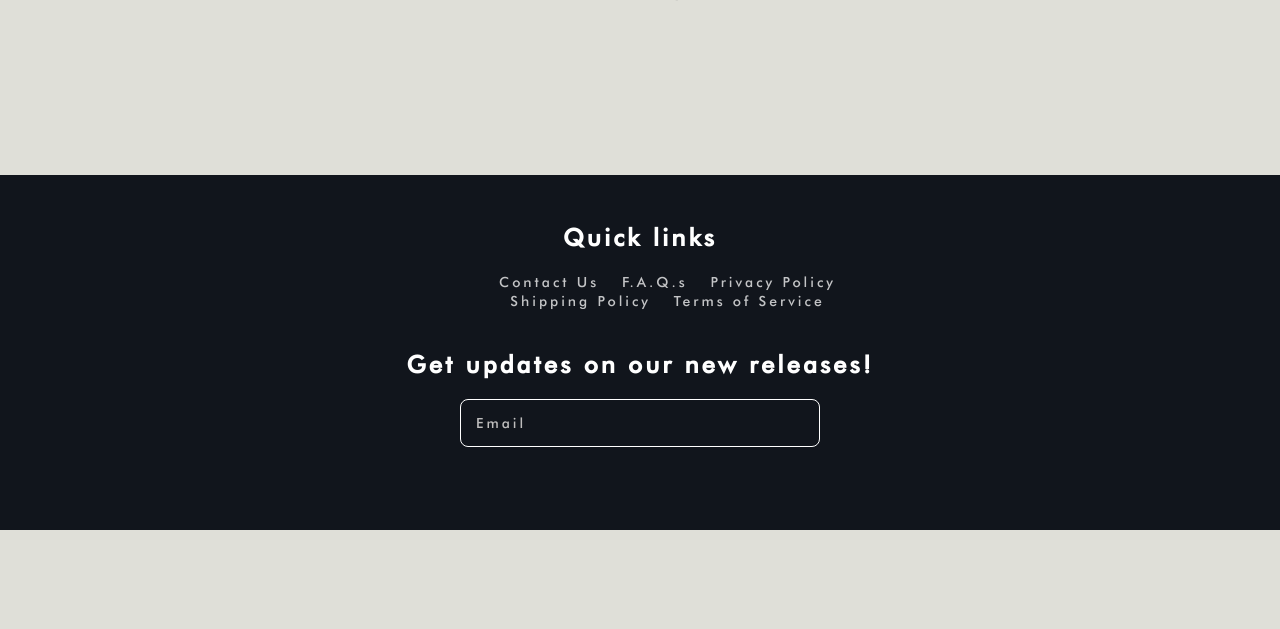
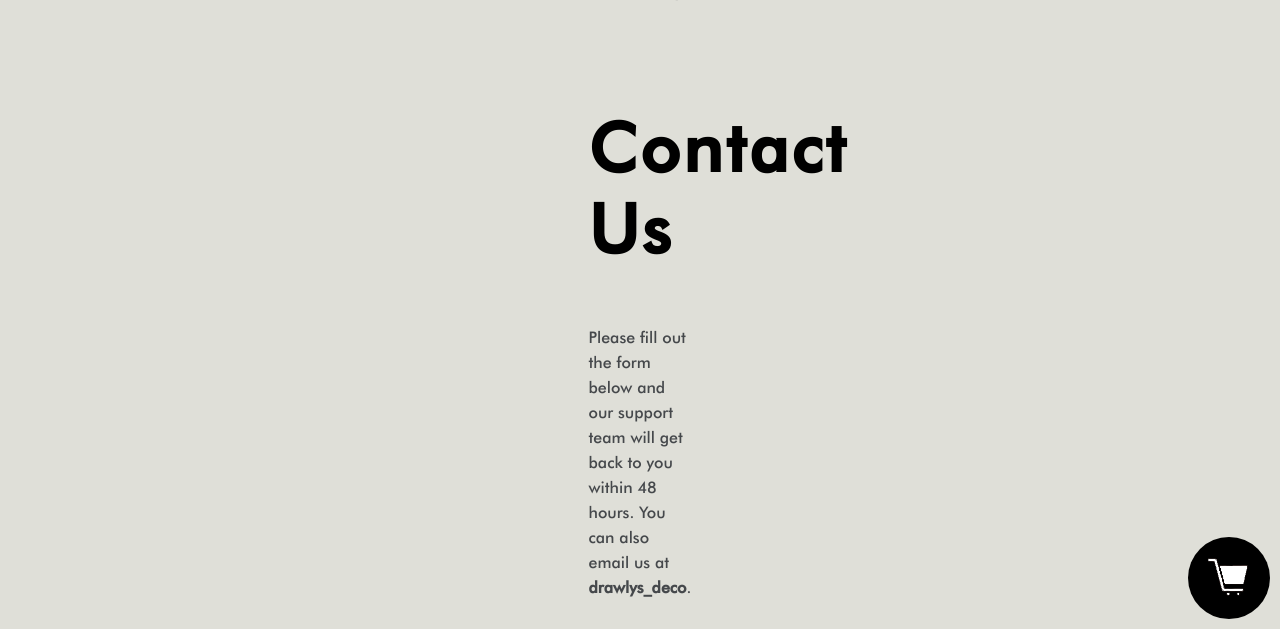
Before and after one commit to CherifMoh/Led-Painting, a plain HTML site: page contact.html in a window 1280 px wide. Shown: the part 171-800 px from the top of the page. Drawn offline with Linux system fonts and the light colour scheme.

Commit message:
contact page

```diff
--- a/contact.html
+++ b/contact.html
@@ -3,6 +3,8 @@
 <head>
     <link rel="icon" href="assets/logo.jpg">
     <link rel="stylesheet" href="styles/general.css">
+    <link rel="stylesheet" href="styles/cart.css">
+    <link rel="stylesheet" href="styles/contact.css">
     <link rel="stylesheet" href="styles/header.css">
     <link rel="stylesheet" href="styles/footer.css">
     <meta charset="UTF-8">
@@ -29,6 +31,23 @@
             <a href="contact.html">Contact Us</a>
         </nav>
     </header>
+    <main>
+        <section class="top-section">
+            <h1>Contact Us</h1>
+            <p>Please fill out the form below and our support team will get back to you within 48 hours. You can also email us at <strong><a href="https://www.instagram.com/drawlys_deco/">drawlys_deco</a></strong>.</p>
+        </section>
+
+
+        <div class="cart-button-container">
+            <img class="cart-shopping-bag" src="assets/shopping-bag.png" alt="">
+        </div>
+        <div class="cart-container ">
+            <div class="cart-header">
+                <h2>Cart • 0</h2>
+                <button class="cart-off">X</button>
+            </div>
+        </div>
+    </main>
     <footer>
         <div class="footer-container">
             <div class="footer-header">
@@ -45,5 +64,6 @@
             </div>
         </div>
     </footer>
+    <script type="module" src="scripts/cart.js"></script>
 </body>
 </html>
--- /dev/null
+++ b/styles/contact.css
@@ -0,0 +1,15 @@
+.top-section{
+    margin: 0 588.5px;
+    padding: 36px 0;
+}
+.top-section h1 {
+    font-size: 67.6px;
+    font-weight: 700;
+}
+.top-section p ,.top-section strong a{
+    font-size: 16px;
+    letter-spacing: normal;
+    line-height: 25px;
+    color: #11151CBF;
+    text-decoration: none;
+}
```
Also changed, not shown: faq.html (+13 -0 lines), scripts/cart.js (+6 -1 lines).
